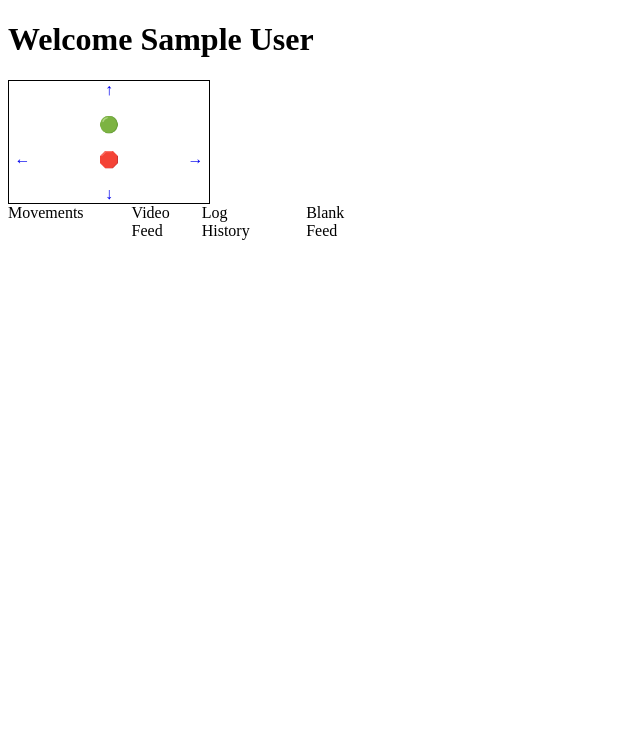
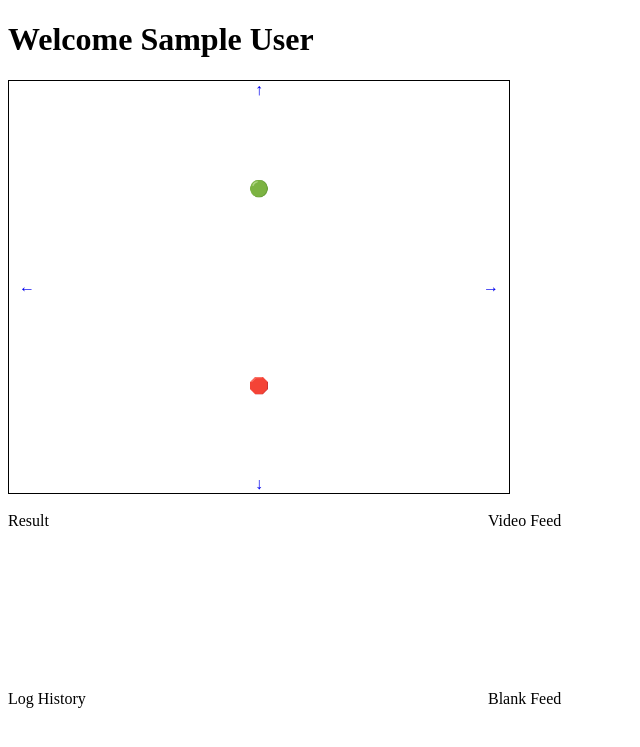
Before and after one commit to AnaySharma01/GUI_Python_Project, a Flask app: page / in a window 1280 px wide. Shown: the top 747 px of the page, without its empty margins (0-640 px from the left). Run offline with Flask 3, Linux system fonts and the light colour scheme; the visitor is signed in with stand-in values (Sample User, id 1).

Commit message:
Update index.html

```diff
--- a/templates/index.html
+++ b/templates/index.html
@@ -12,12 +12,18 @@
     <style>
         .grid-container {
             display: grid;
-            width: 200px;
+            width: 500px;
+            length: 500px;
+            grid-template-columns: repeat(5, 1fr);
+            grid-gap: 5rem;
+        }
+		.grid-container2 {
+            display: grid;
+            width: 800px;
             length: 100px;
-            grid-template-columns: repeat(5, 1fr);
-            grid-gap: 1rem;
+            grid-template-columns: repeat(2, 1fr);
+            grid-gap: 10rem;
         }
-
         .center {
             text-align: center;
             border: 1px solid black;
@@ -26,6 +32,7 @@
         a {
             text-decoration: none;
         }
+
     </style>
 
     <!-- JavaScript code -->
@@ -70,11 +77,17 @@
         <div></div>
         <div></div>
 
-        <div><a class="apicall" href="http://192.168.1.28:4444/left">←</a></div>
+         <div><a class="apicall" href="http://192.168.1.28:4444/left">←</a></div>
+        <div></div>
+        <div></div>
+        <div></div>
+        <div><a class="apicall" href="http.://192.168.1.28:4444/right">→</a></div>
+
+        <div></div>
         <div></div>
         <div><a class="apicall" href="http://192.168.1.28:4444/stop">🛑</a></div>
         <div></div>
-        <div><a class="apicall" href="http.://192.168.1.28:4444/right">→</a></div>
+        <div></div>
 
         <div></div>
         <div></div>
@@ -82,29 +95,26 @@
         <div></div>
         <div></div>
     </div>
-    <div class="grid-container">
-    <!-- Display a label for movements -->
-    <span>Movements</span>
+    <br/>
+    <div class="grid-container2">
+      <!-- Display the result of the API calls -->
+    <div class="item1">Result</div>
 
-    <!-- Display the result of the API calls -->
-    <div id="result"></div>
+    <!-- Display a label for video feed -->
+    <div class="item2">Video Feed</div>
 
-    <div class="grid-container">
-    <div></div>
     <!-- Display a label for video feed -->
-    <span>Video Feed</span>
-    <div class="grid-container">
-    <div></div>
-    <!-- Display a label for video feed -->
-    <span>Log History</span>
-    <div class="grid-container">
-    <div></div>
-    <!-- Display a label for video feed -->
-    <span>Blank Feed</span>
+    <div class="item3">Log History</div>
+
+   <!-- Display a label for video feed -->
+    <div class="item4">Blank Feed</div>
+</div>
+
+    <span></span>
 
 
     <!-- Add some spacing at the end of the page -->
-    <br /><br /><br /><br />
+    <br/><br /><br /><br/>
 </body>
 
 </html>
```
